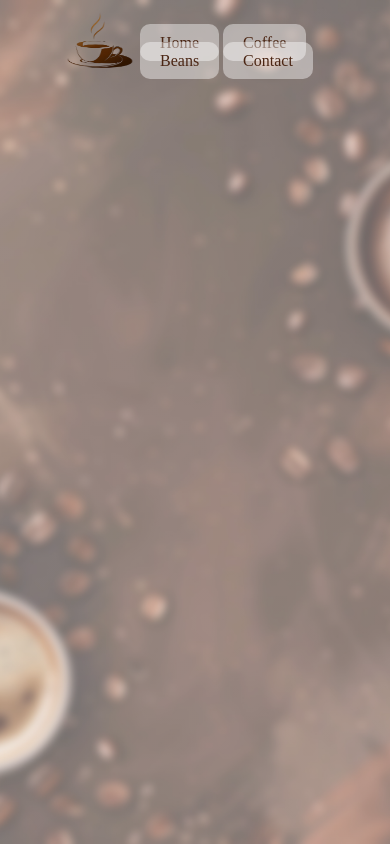
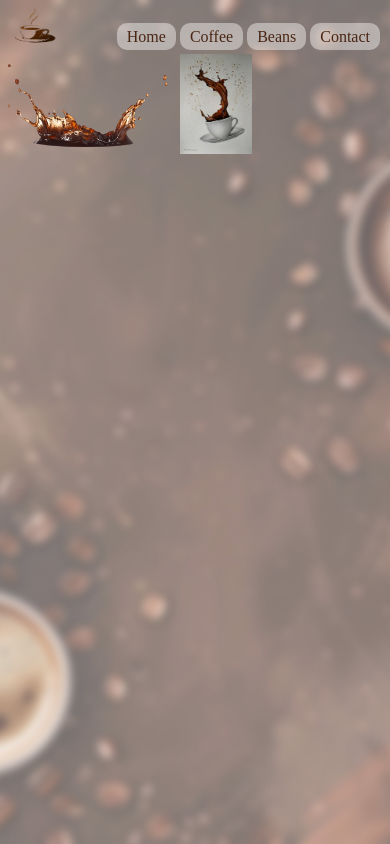
Before and after one commit to Abdulahad911/task06-html-css-responsive-COFFEE-SHOP-website, a plain HTML site: page index.html in a window 390 px wide. Drawn offline with Linux system fonts and the light colour scheme.

Commit message:
the nav-bar is almost completed

```diff
--- a/index.html
+++ b/index.html
@@ -18,5 +18,9 @@
             <a href="">Contact</a>
         </div>
     </nav>
+    <div class="container">
+        <div class="logo1"><img src="./nav-bar/download__1_-removebg-preview.png" alt="">
+        <img src="./nav-bar/download (5).jpeg" alt=""></div>
+    </div>
 </body>
 </html>
--- a/style.css
+++ b/style.css
@@ -33,3 +33,42 @@ padding: 10px 20px;
 color: rgb(75,38,20);
 background-color: #ffffff6b;
 }
+
+.logo1 img{
+    mix-blend-mode:multiply;
+height: 100px;
+}
+@media screen and (max-width: 1000px) {
+    .logo img{
+        width: 70px;
+        height: 70px;
+        padding-left: 20px;
+        }
+        .anchor-tags a{
+
+            border-radius: 10px;
+            padding: 10px 10px;
+
+            }
+            .anchor-tags{
+                margin-top: 20px;
+                padding-right:30px ;
+             }
+}
+@media screen and (max-width: 420px) {
+    .logo img{
+        width: 50px;
+        height: 50px;
+        padding-left: 10px;
+        }
+        .anchor-tags a{
+
+            border-radius: 10px;
+            padding: 5px 10px;
+
+            }
+            .anchor-tags{
+                margin-top: 20px;
+                padding-right:10px ;
+             }
+}
```
Also changed, not shown: nav-bar/download (5).jpeg (added), nav-bar/download__1_-removebg-preview.png (added).
